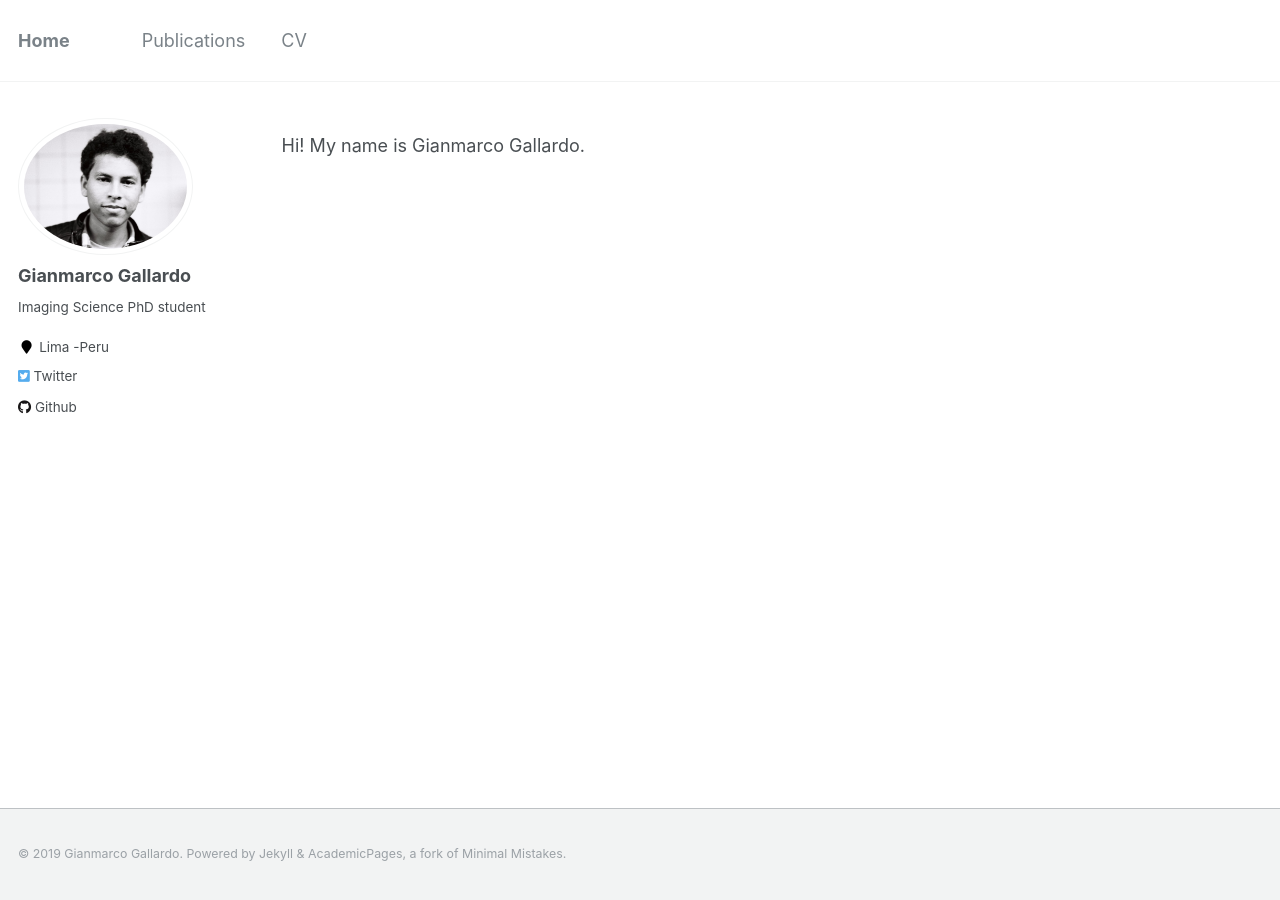
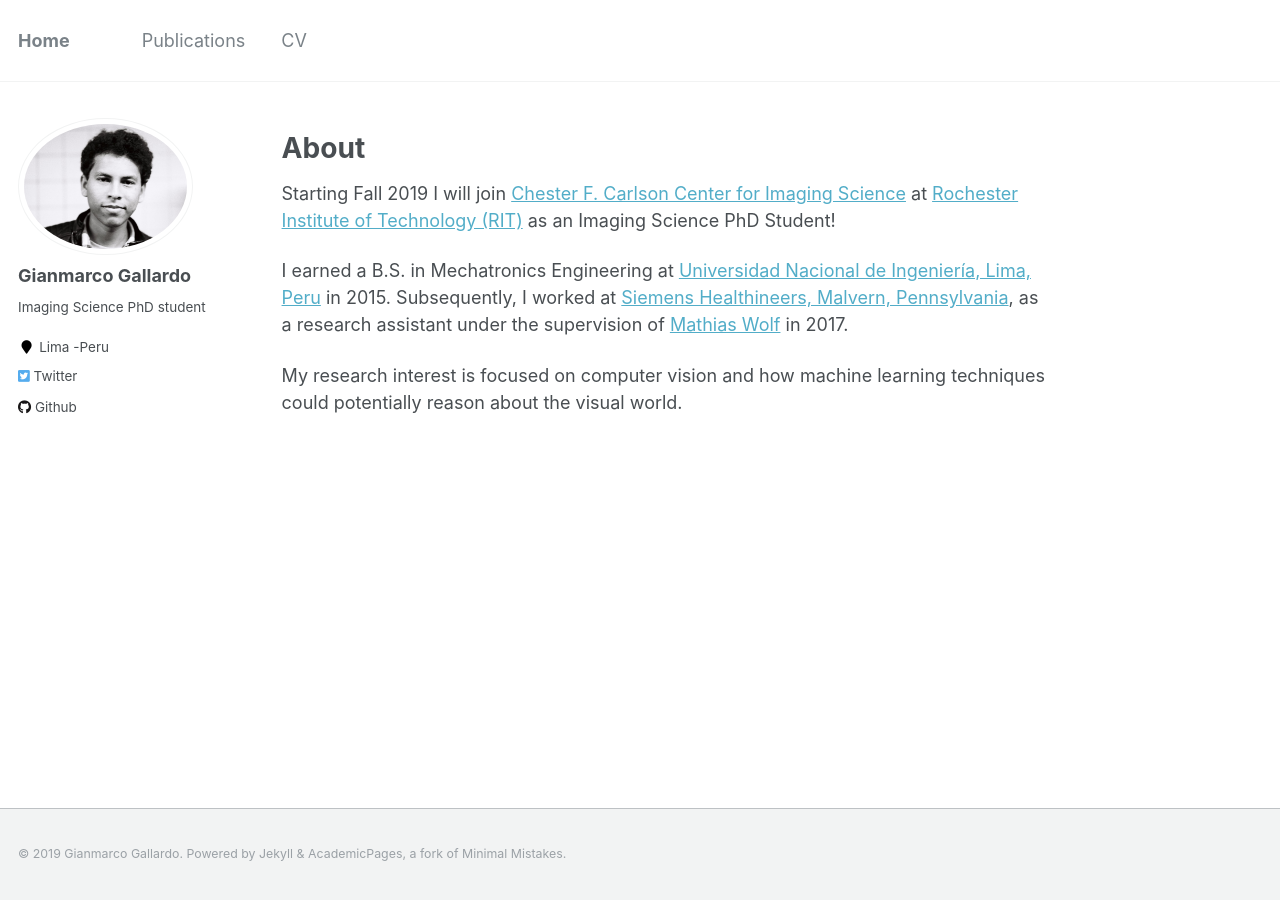
Before and after one commit to jhairgallardo/jhairgallardo.github.io, a Jekyll site: the page built from _pages/about.md, in a window 1280 px wide. Built offline with Jekyll 4.4.1, drawn with Linux system fonts in a browser that asks for light colours.

Commit message:
Change About me

```diff
--- a/_pages/about.md
+++ b/_pages/about.md
@@ -8,4 +8,10 @@ redirect_from:
   - /about.html
 ---
 
-Hi! My name is Gianmarco Gallardo.
+# About
+
+Starting Fall 2019 I will join [Chester F. Carlson Center for Imaging Science](https://www.cis.rit.edu/) at [Rochester Institute of Technology (RIT)](https://www.rit.edu/) as an Imaging Science PhD Student!
+
+I earned a B.S. in Mechatronics Engineering at [Universidad Nacional de Ingeniería, Lima, Peru](https://www.uni.edu.pe/) in 2015. Subsequently, I worked at [Siemens Healthineers, Malvern, Pennsylvania](https://www.siemens-healthineers.com/), as a research assistant under the supervision of [Mathias Wolf](https://www.linkedin.com/in/matthias-wolf-08b88b/) in 2017.
+
+My research interest is focused on computer vision and how machine learning techniques could potentially reason about the visual world.
```
